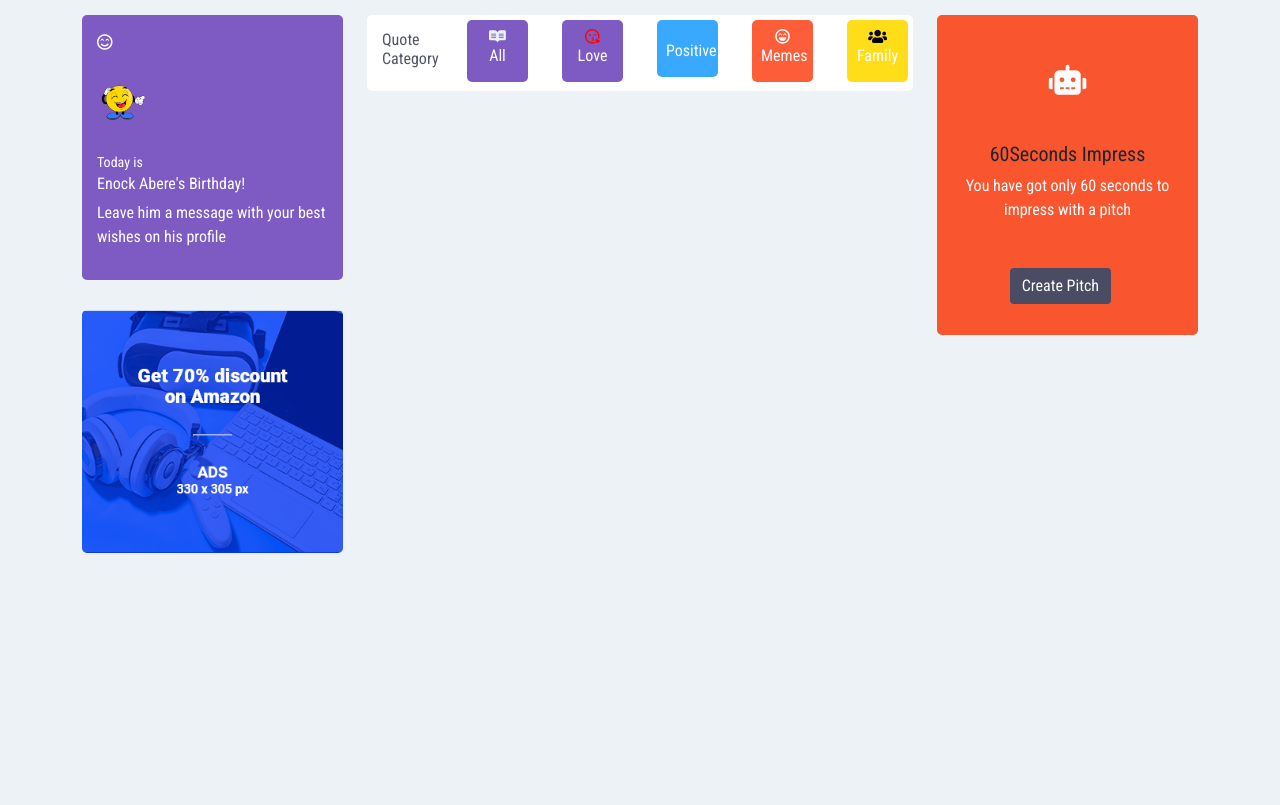
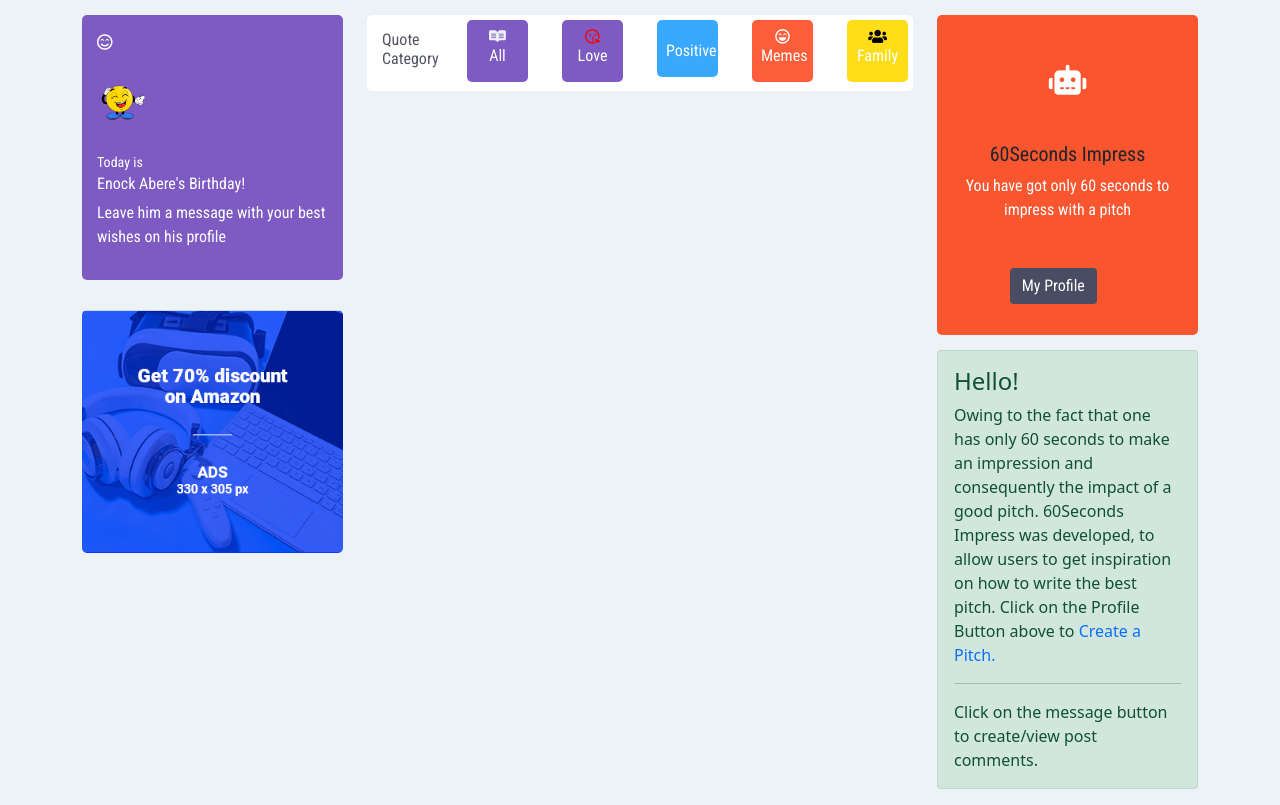
Before and after one commit to enockabere/Insight-Groove, a Flask app: page /dashboard in a window 1280 px wide. Shown: the part 55-860 px from the top of the page. Before the commit the page ends 608 px from the top, so only its background shows below. Run offline with Flask 2, Linux system fonts and the light colour scheme; the visitor is signed in with stand-in values (Sample User, id 1); data comes from the database, SQL or seed files in the repository; data that the repository does not hold is empty; some libraries are stand-ins or nearby versions.

Commit message:
create alert on dashboard for navigation

```diff
--- a/app/static/css/nav.css
+++ b/app/static/css/nav.css
@@ -104,3 +104,6 @@
     font-style: bold;
     color: #fff;
 }
+.alert-link{
+    color: blue;
+}
--- a/app/static/js/main.js
+++ b/app/static/js/main.js
@@ -69,3 +69,13 @@ $(function () {
          input.val(input.val() - 1);
      });
 });
+
+$(document).ready(function() {
+
+    // Hide the div
+    $(".alert").hide();
+
+    // Show the div in 5s
+    $(".alert").delay(3000).fadeIn(1000);
+
+});
--- a/app/templates/dashboard.html
+++ b/app/templates/dashboard.html
@@ -48,7 +48,8 @@
                                     <div class="jumbotron" id="jumbs">
                                         <a href="" id="l1">
                                             <div class="mids">
-                                                    <i class="far fa-kiss-wink-heart" style="color: red;font-size: 15px;"></i>
+                                                <i class="far fa-kiss-wink-heart"
+                                                    style="color: red;font-size: 15px;"></i>
                                                 <h6 id="hov">Love</h6>
                                             </div>
                                         </a>
@@ -59,7 +60,8 @@
                                     <div class="jumbotron" id="jumbs1">
                                         <a href="" id="l2">
                                             <div class="mids1">
-                                                    <i class="fas fa-lightbulb-on" style="color: yellow;font-size: 15px;"></i>
+                                                <i class="fas fa-lightbulb-on"
+                                                    style="color: yellow;font-size: 15px;"></i>
                                                 <h6 id="hov">Positive</h6>
                                             </div>
                                         </a>
@@ -103,23 +105,28 @@
                                 </p>
                             </div>
                             <div class="jtop3">
-                                <img src="{{ url_for('static', filename='img/6.jpg') }}" class="img-fluid" alt="bash" srcset="">
+                                <img src="{{ url_for('static', filename='img/6.jpg') }}" class="img-fluid" alt="bash"
+                                    srcset="">
                             </div>
                             <div class="jtop4">
-                                <p class="j1"><a class="like"><i class="far fa-heart"></i> <input class="qty1" name="qty1" readonly="readonly" type="text" value="0" /> </a></p>
-                                <p class="j2"><a class="dislike"><i class="far fa-thumbs-down"></i> <input class="qty2"  name="qty2" readonly="readonly" type="text" value="0" /></a></p>
+                                <p class="j1"><a class="like"><i class="far fa-heart"></i> <input class="qty1"
+                                            name="qty1" readonly="readonly" type="text" value="0" /> </a></p>
+                                <p class="j2"><a class="dislike"><i class="far fa-thumbs-down"></i> <input class="qty2"
+                                            name="qty2" readonly="readonly" type="text" value="0" /></a></p>
                                 <p class="j3"><i id="comm" class="far fa-comment-alt"></i></p>
-                                <p class="j3"><i id="comm" class="fas fa-clock"></i> <small class="br">{{pitch.created_at.strftime('%B %d, %Y %I:%M')}}</small></p>
+                                <p class="j3"><i id="comm" class="fas fa-clock"></i> <small
+                                        class="br">{{pitch.created_at.strftime('%B %d, %Y %I:%M')}}</small></p>
                                 <div class="jumbotron" id="myform">
                                     {% for likes in likes %}
                                     <div id="chat">
                                         <p><span id="names"><i class="far fa-user-circle"></i> {{new}}</span></p>
                                         <p>{{likes.comment}}</br>
-                                        <span class="chat-text">{{likes.created_at.strftime('%B %d, %Y %I:%M')}} <i class="fas fa-check-circle"></i></p>
+                                            <span class="chat-text">{{likes.created_at.strftime('%B %d, %Y %I:%M')}} <i
+                                                    class="fas fa-check-circle"></i></p>
                                         </p>
                                     </div>
                                     {% endfor %}
-                                <form action="/dashboard" method="post" >
+                                    <form action="/dashboard" method="post">
                                         {{ form.hidden_tag() }}
                                         <div class="mb-3">
                                             <label for="exampleFormControlTextarea1" class="form-label">Comment</label>
@@ -146,7 +153,8 @@
                                 </p>
                             </div>
                             <div class="jtop3">
-                              <img src="{{ url_for('static', filename='img/5.jpg') }}" class="img-fluid" alt="bash" srcset="">
+                                <img src="{{ url_for('static', filename='img/5.jpg') }}" class="img-fluid" alt="bash"
+                                    srcset="">
                             </div>
                             <div class="jtop4">
                                 <p class="j1"><i class="far fa-heart"></i> 20</p>
@@ -155,7 +163,8 @@
                                 <form action="" id="myform">
                                     <div class="mb-3">
                                         <label for="exampleFormControlTextarea1" class="form-label">Comment</label>
-                                      <textarea class="form-control" id="exampleFormControlTextarea1" rows="3"></textarea>
+                                        <textarea class="form-control" id="exampleFormControlTextarea1"
+                                            rows="3"></textarea>
                                     </div>
                                     <button type="submit" id="send" class="btn btn-primary mb-3">Send</button>
                                 </form>
@@ -176,7 +185,8 @@
                                 </p>
                             </div>
                             <div class="jtop3">
-                              <img src="{{ url_for('static', filename='img/4.jpg') }}" class="img-fluid" alt="bash" srcset="">
+                                <img src="{{ url_for('static', filename='img/4.jpg') }}" class="img-fluid" alt="bash"
+                                    srcset="">
                             </div>
                             <div class="jtop4">
                                 <p class="j1"><i class="far fa-heart"></i> 20</p>
@@ -185,7 +195,8 @@
                                 <form action="" id="myform">
                                     <div class="mb-3">
                                         <label for="exampleFormControlTextarea1" class="form-label">Comment</label>
-                                      <textarea class="form-control" id="exampleFormControlTextarea1" rows="3"></textarea>
+                                        <textarea class="form-control" id="exampleFormControlTextarea1"
+                                            rows="3"></textarea>
                                     </div>
                                     <button type="submit" id="send" class="btn btn-primary mb-3">Send</button>
                                 </form>
@@ -206,7 +217,8 @@
                                 </p>
                             </div>
                             <div class="jtop3">
-                              <img src="{{ url_for('static', filename='img/3.png') }}" class="img-fluid" alt="bash" srcset="">
+                                <img src="{{ url_for('static', filename='img/3.png') }}" class="img-fluid" alt="bash"
+                                    srcset="">
                             </div>
                             <div class="jtop4">
                                 <p class="j1"><i class="far fa-heart"></i> 20</p>
@@ -215,7 +227,8 @@
                                 <form action="" id="myform">
                                     <div class="mb-3">
                                         <label for="exampleFormControlTextarea1" class="form-label">Comment</label>
-                                      <textarea class="form-control" id="exampleFormControlTextarea1" rows="3"></textarea>
+                                        <textarea class="form-control" id="exampleFormControlTextarea1"
+                                            rows="3"></textarea>
                                     </div>
                                     <button type="submit" id="send" class="btn btn-primary mb-3">Send</button>
                                 </form>
@@ -235,8 +248,21 @@
                     </div>
                     <div class="tops3">
                         <a href="/profile">
-                             <button id="reg" class="btn btn-primary mb-3">Create Pitch</button>
+                            <button id="reg" class="btn btn-primary mb-3">My Profile</button>
                         </a>
+                    </div>
+                </div>
+                <div class="jumbotron" id="jumbo4">
+                    <div class="alert alert-success fade show" role="alert">
+                        <h4 class="alert-heading">Hello!</h4>
+                        <p>
+                            Owing to the fact that one has only 60 seconds to make an impression
+                            and consequently the impact of a good pitch. 60Seconds Impress was developed,
+                            to allow users to get inspiration on how to write the best pitch. Click on the Profile
+                            Button above to <a href="/profile"> Create a Pitch.</a>
+                        </p>
+                        <hr>
+                        <p class="mb-0">Click on the message button to create/view post comments.</p>
                     </div>
                 </div>
             </div>
```
Lines whose indentation alone changed are shown as unchanged.
